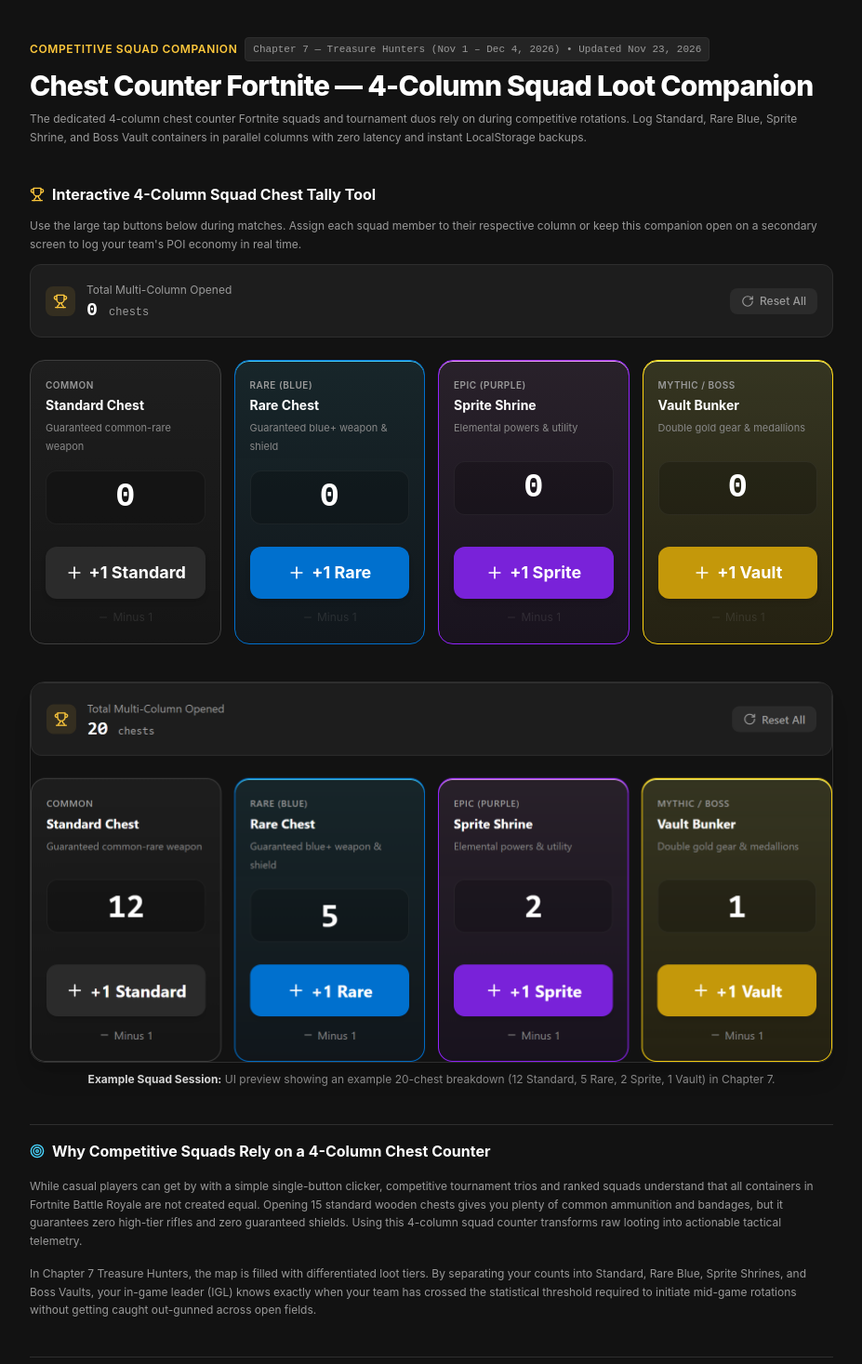
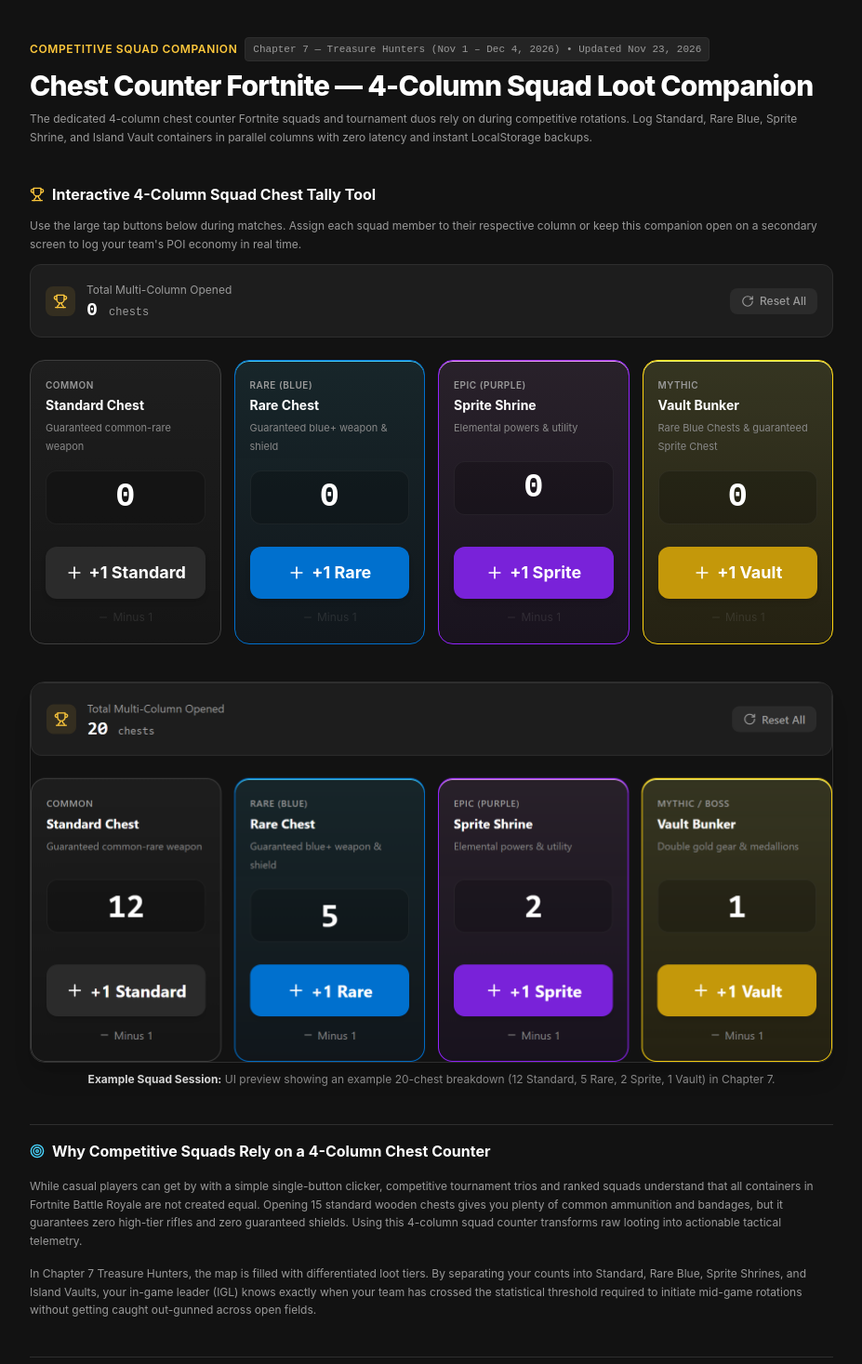
Before and after one commit to yangrenshi/trackchest, a Next.js app: page /fortnite-chest-counter in a window 1280 px wide. Shown: the part 263-1730 px from the top of the page at 93% size, without its empty margins (176-1103 px from the left). Built offline with nearby package versions, Linux system fonts and the light colour scheme; no server answers.

Commit message:
fix(counter): remove Boss Vault residuals and align column 4 loot yield with site copy (v1.7.1)

```diff
--- a/src/app/fortnite-chest-counter/page.tsx
+++ b/src/app/fortnite-chest-counter/page.tsx
@@ -53,7 +53,7 @@ export default function ChestCounterPage() {
       price: "0",
       priceCurrency: "USD",
     },
-    description: "Specialized 4-column categorized chest tracker Fortnite competitive squads use for Standard, Rare Blue, Sprite Shrine, and Boss Vault containers.",
+    description: "Specialized 4-column categorized chest tracker Fortnite competitive squads use for Standard, Rare Blue, Sprite Shrine, and Island Vault containers.",
   };
 
   // 专享 FAQ 结构化数据 (拉满 10/10)
@@ -134,7 +134,7 @@ export default function ChestCounterPage() {
           Chest Counter Fortnite — 4-Column Squad Loot Companion
         </h1>
         <p className="text-xs text-[#9a9a9a] leading-relaxed">
-          The dedicated 4-column chest counter Fortnite squads and tournament duos rely on during competitive rotations. Log Standard, Rare Blue, Sprite Shrine, and Boss Vault containers in parallel columns with zero latency and instant LocalStorage backups.
+          The dedicated 4-column chest counter Fortnite squads and tournament duos rely on during competitive rotations. Log Standard, Rare Blue, Sprite Shrine, and Island Vault containers in parallel columns with zero latency and instant LocalStorage backups.
         </p>
       </div>
 
@@ -158,7 +158,7 @@ export default function ChestCounterPage() {
           {/* eslint-disable-next-line @next/next/no-img-element */}
           <img
             src="/images/fortnite-chest-counter-match-hud.png"
-            alt="Fortnite Chest Counter 4-column UI display example showing counts for Standard, Rare, Sprite, and Boss Vault chests"
+            alt="Fortnite Chest Counter 4-column UI display example showing counts for Standard, Rare, Sprite, and Island Vault chests"
             width={1280}
             height={860}
             loading="eager"
@@ -182,7 +182,7 @@ export default function ChestCounterPage() {
           While casual players can get by with a simple single-button clicker, competitive tournament trios and ranked squads understand that all containers in Fortnite Battle Royale are not created equal. Opening 15 standard wooden chests gives you plenty of common ammunition and bandages, but it guarantees zero high-tier rifles and zero guaranteed shields. Using this 4-column squad counter transforms raw looting into actionable tactical telemetry.
         </p>
         <p className="text-xs text-[#9a9a9a] leading-relaxed">
-          In {SEASON_CONFIG.name}, the map is filled with differentiated loot tiers. By separating your counts into Standard, Rare Blue, Sprite Shrines, and Boss Vaults, your in-game leader (IGL) knows exactly when your team has crossed the statistical threshold required to initiate mid-game rotations without getting caught out-gunned across open fields.
+          In {SEASON_CONFIG.name}, the map is filled with differentiated loot tiers. By separating your counts into Standard, Rare Blue, Sprite Shrines, and Island Vaults, your in-game leader (IGL) knows exactly when your team has crossed the statistical threshold required to initiate mid-game rotations without getting caught out-gunned across open fields.
         </p>
       </section>
 
--- a/src/app/how-to-check-chests/page.tsx
+++ b/src/app/how-to-check-chests/page.tsx
@@ -132,7 +132,7 @@ export default function HowToCheckChestsPage() {
         <ul className="list-disc pl-5 space-y-1 text-xs text-[#9a9a9a]">
           <li><strong>Chest Specialist:</strong> Awarded for opening 7+ chests in a single game.</li>
           <li><strong>Chest Expert:</strong> Awarded for opening 12+ chests in a single game.</li>
-          <li><strong>Vault Raider:</strong> Awarded for accessing and opening all chests inside a boss vault.</li>
+          <li><strong>Vault Raider:</strong> Awarded for accessing and opening all chests inside an island vault.</li>
         </ul>
       </section>
 
--- a/src/app/pirate-token-odds/page.tsx
+++ b/src/app/pirate-token-odds/page.tsx
@@ -157,7 +157,7 @@ export default function PirateTokenOddsPage() {
           <span>The Math Behind the 1 in 137,500 Drop Rate</span>
         </h2>
         <p className="text-xs text-[#9a9a9a] leading-relaxed">
-          In the {SEASON_CONFIG.name} collaboration season, opening standard, rare, sprite, or boss vault containers (detailed in our <Link href="/chest-types" className="text-[#ffc93c] underline">Fortnite chest types guide</Link>) grants a tiny statistical probability of rolling the coveted <strong className="text-white">Pirate Shop Access Token</strong>. Based on widely reported community drop data (updated {SEASON_CONFIG.lastUpdated}):
+          In the {SEASON_CONFIG.name} collaboration season, opening standard, rare, sprite, or island vault containers (detailed in our <Link href="/chest-types" className="text-[#ffc93c] underline">Fortnite chest types guide</Link>) grants a tiny statistical probability of rolling the coveted <strong className="text-white">Pirate Shop Access Token</strong>. Based on widely reported community drop data (updated {SEASON_CONFIG.lastUpdated}):
         </p>
 
         <div className="grid grid-cols-1 sm:grid-cols-2 gap-3 text-xs">
@@ -247,7 +247,7 @@ export default function PirateTokenOddsPage() {
             Because loot generation relies on real-time server-side random number generation, containers do not hold static predetermined contents. In custom games, creative replays, or duplicate match seeds, searching the identical chest location across separate instances consistently yields entirely different weapons, shield items, and ammunition drops.
           </p>
           <p>
-            For players hunting the Chapter 7 Pirate Shop Access Token, this dynamic architecture means every container interaction functions as an independent Bernoulli trial. There is zero memory, cumulative momentum, or hidden bad-luck pity timer in the game engine. Opening 50, 100, or even 10,000 containers without finding a token does not improve your odds on the next search; every single eligible chest—whether standard wooden chests, rare blue containers, sprite shrines, or boss vaults—rolls against the identical baseline 1 in 137,500 probability. Statistically, reaching a 50% cumulative probability requires opening 95,307 chests, meaning extended dry spells are mathematically expected rather than proof of a rigged seed.
+            For players hunting the Chapter 7 Pirate Shop Access Token, this dynamic architecture means every container interaction functions as an independent Bernoulli trial. There is zero memory, cumulative momentum, or hidden bad-luck pity timer in the game engine. Opening 50, 100, or even 10,000 containers without finding a token does not improve your odds on the next search; every single eligible chest—whether standard wooden chests, rare blue containers, sprite shrines, or island vaults—rolls against the identical baseline 1 in 137,500 probability. Statistically, reaching a 50% cumulative probability requires opening 95,307 chests, meaning extended dry spells are mathematically expected rather than proof of a rigged seed.
           </p>
           <p>
             To model your squad&apos;s realistic mathematical progress across thousands of independent container opens, use our companion Pirate Token odds calculator.
--- a/src/components/CategorizedCounterView.tsx
+++ b/src/components/CategorizedCounterView.tsx
@@ -99,11 +99,11 @@ export function CategorizedCounterView() {
     {
       key: "vault" as const,
       name: "Vault Bunker",
-      rarity: "Mythic / Boss",
+      rarity: "Mythic",
       color: "#ffd510",
       bgClass: "rarity-mythic",
       btnColor: "bg-[#c4980a] hover:bg-[#deb017] active:bg-[#a88206]",
-      desc: "Double gold gear & medallions",
+      desc: "Rare Blue Chests & guaranteed Sprite Chest",
     },
   ];
 
--- a/src/components/SiteDirectoryNav.tsx
+++ b/src/components/SiteDirectoryNav.tsx
@@ -21,7 +21,7 @@ export function SiteDirectoryNav() {
       title: "4-Column Squad Chest Counter",
       href: "/fortnite-chest-counter",
       badge: "Squad Tool",
-      description: "Dedicated 4-column counter tracking Standard, Rare, Sprite, and Boss Vault chests in parallel.",
+      description: "Dedicated 4-column counter tracking Standard, Rare, Sprite, and Island Vault chests in parallel.",
       icon: Layers,
     },
     {
```
Also changed, not shown: 1 other file (tests, documents, lock files or other folders).
